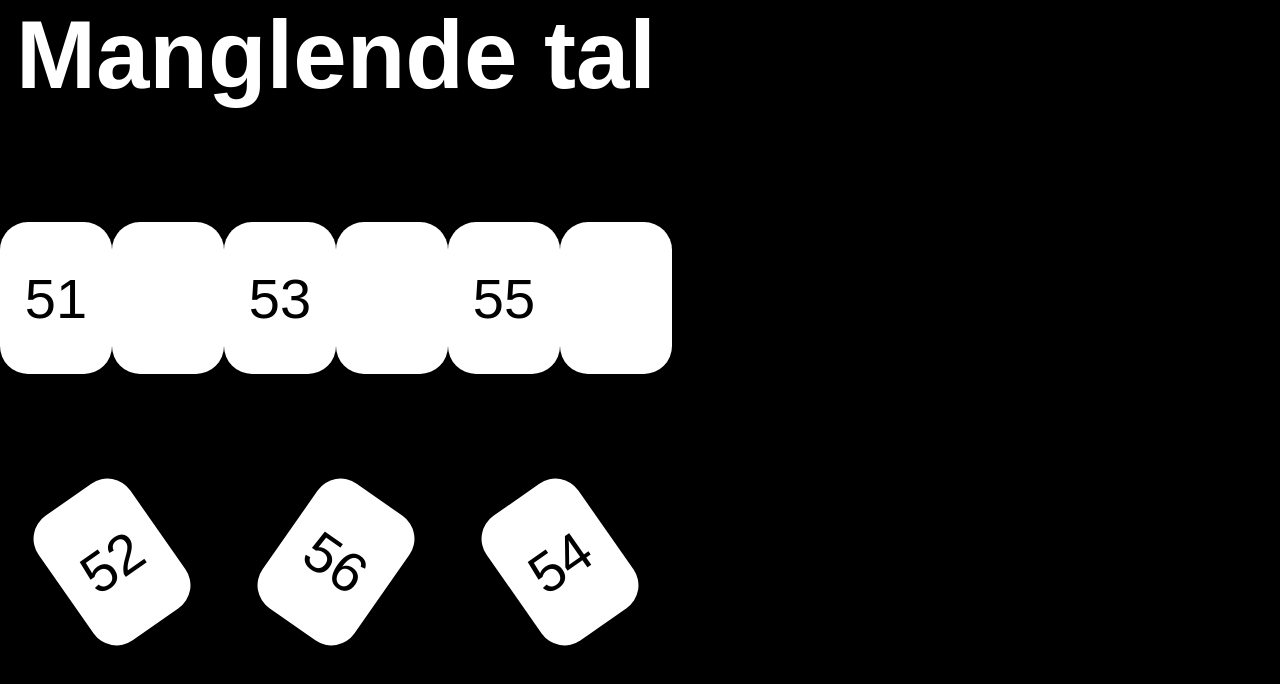
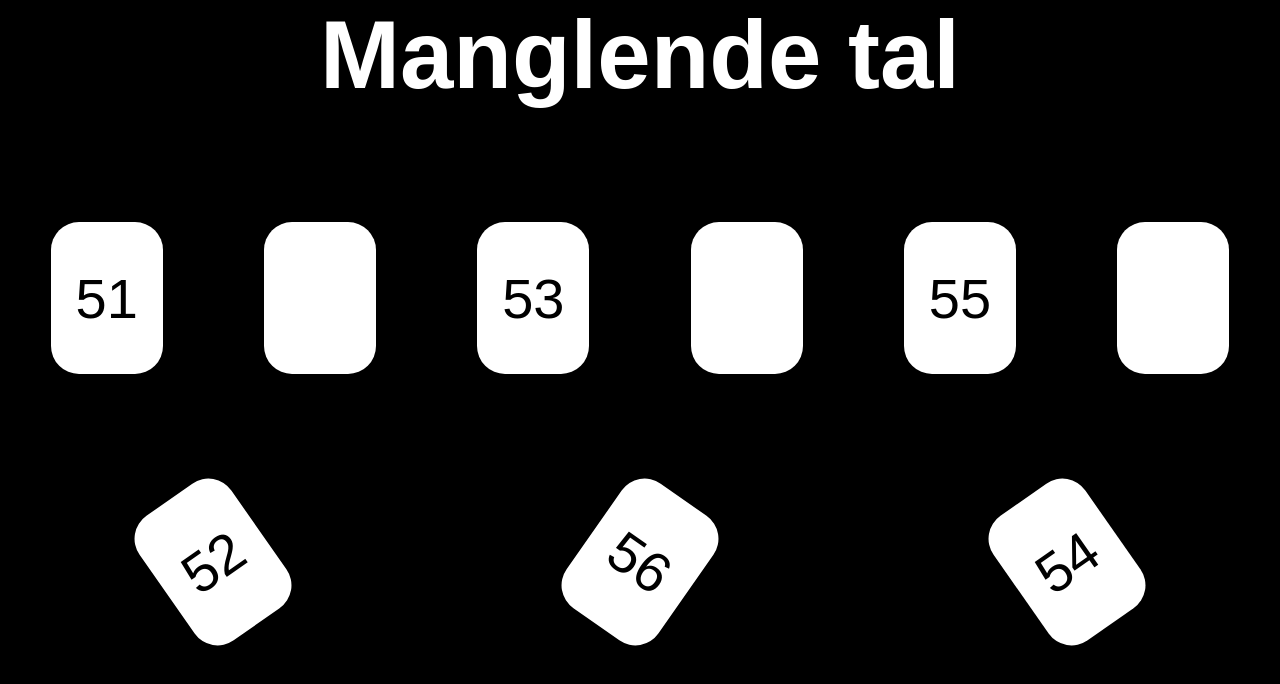
Before and after one commit to axbergdk/numberSequence, a plain HTML site: page index.html in a window 1280 px wide. Drawn offline with Linux system fonts and the light colour scheme.

Commit message:
fix styling

```diff
--- a/styles/style.css
+++ b/styles/style.css
@@ -11,6 +11,7 @@
 body {
     background-color: black;
     position: fixed;
+    width: 100%;
 }
 
 h1 {
@@ -22,13 +23,14 @@ h1 {
 .sequence-area {
     display: flex;
     justify-content: space-around;
-    flex-wrap: wrap;
+    width: 100%;
 }
 
 .number-area {
     display: flex;
     justify-content: space-around;
     flex-wrap: wrap;
+    width: 100%;
 }
 
 .number {
@@ -93,10 +95,12 @@ h1 {
 }
 
 main {
+    width: 100%;
     height: 80vh;
     display: flex;
     flex-direction: column;
     justify-content: space-evenly;
+    align-items: center;
 }
 
 .hide {
```
